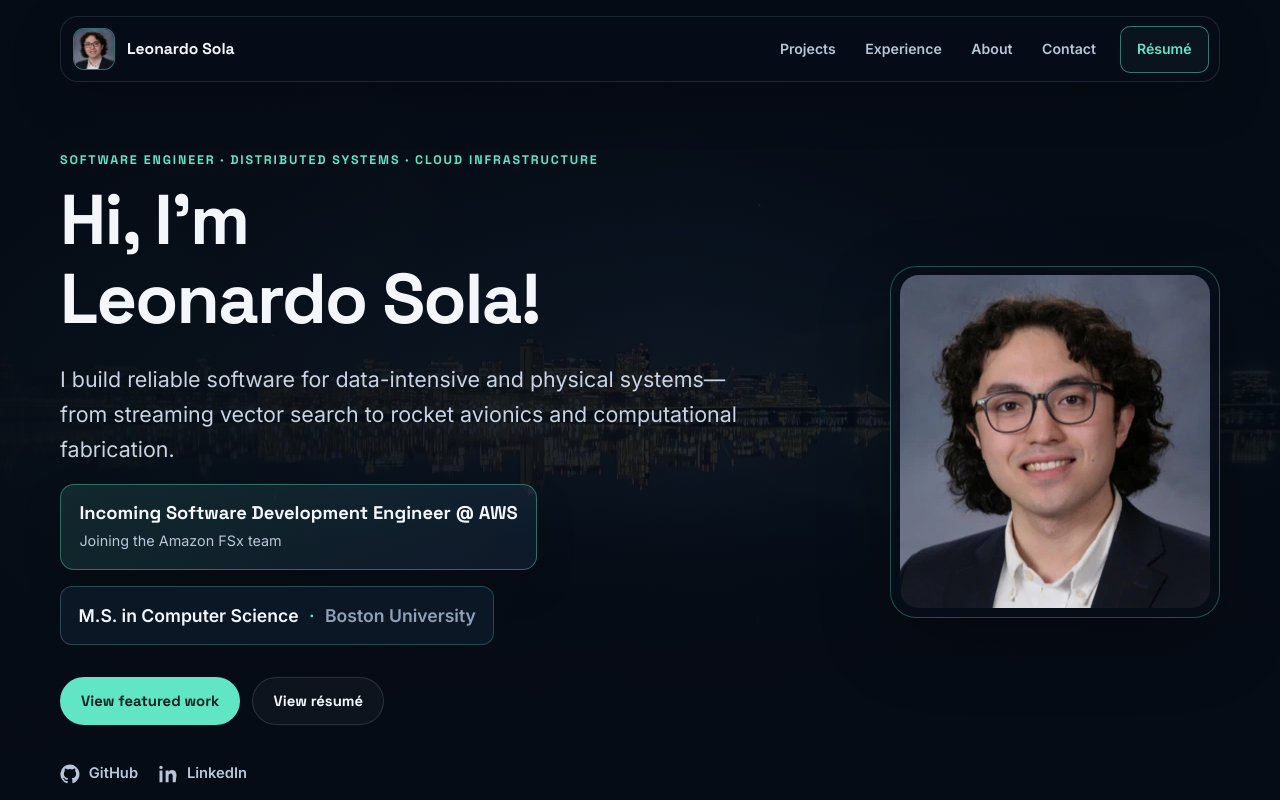
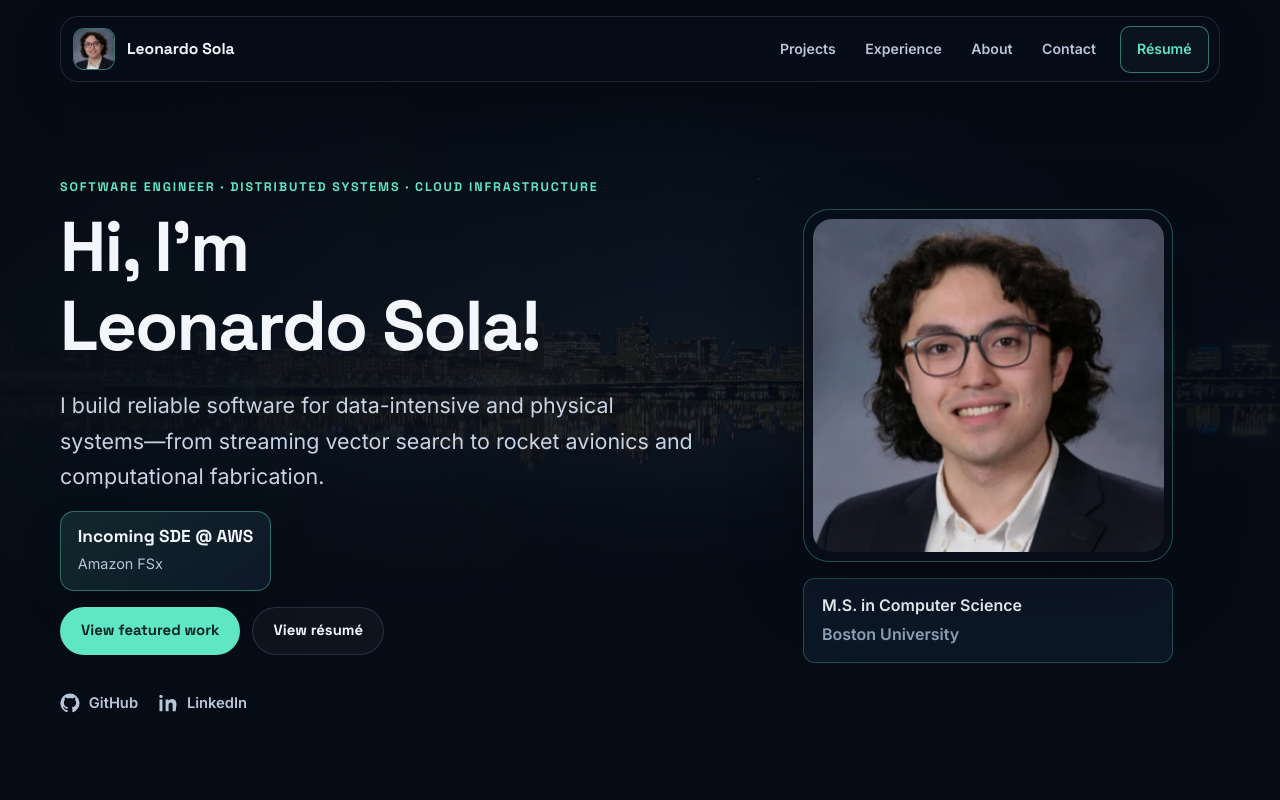
Before and after one commit to LeozSola/LeozSola.github.io, a plain HTML site: page index.html in a window 1280 px wide. Shown: the top 800 px of the page. Drawn offline with Linux system fonts and the light colour scheme.

Commit message:
landing page reformat

```diff
--- a/css/site.css
+++ b/css/site.css
@@ -397,13 +397,13 @@ p {
 
 .hero-grid {
   display: grid;
-  grid-template-columns: minmax(0, 1.2fr) minmax(250px, 0.65fr);
+  grid-template-columns: minmax(0, 1.38fr) minmax(300px, 1fr);
   align-items: center;
-  gap: clamp(3rem, 8vw, 7rem);
+  gap: clamp(2rem, 4.5vw, 4rem);
 }
 
 .hero-copy {
-  max-width: 760px;
+  max-width: 680px;
 }
 
 .hero-lede {
@@ -416,9 +416,9 @@ p {
 
 .hero-next {
   width: fit-content;
-  max-width: 100%;
+  max-width: min(100%, 430px);
   margin: 0 0 1rem;
-  padding: 1rem 1.15rem;
+  padding: 0.85rem 1.05rem;
   display: grid;
   gap: 0.2rem;
   background: linear-gradient(135deg, rgba(96, 230, 197, 0.12), rgba(103, 167, 255, 0.08));
@@ -430,7 +430,7 @@ p {
 .hero-next-label {
   color: var(--text);
   font-family: var(--heading);
-  font-size: clamp(1rem, 2vw, 1.15rem);
+  font-size: clamp(0.98rem, 1.5vw, 1.08rem);
   font-weight: 700;
   line-height: 1.35;
 }
@@ -441,18 +441,18 @@ p {
 }
 
 .hero-credential {
-  width: fit-content;
-  margin: 0 0 2rem;
+  width: 100%;
+  margin: 0;
   padding: 0.85rem 1.1rem;
-  display: flex;
-  flex-wrap: wrap;
-  gap: 0.25rem 0.65rem;
+  display: grid;
+  gap: 0.1rem;
   color: var(--text);
   background: rgba(16, 28, 45, 0.72);
   border: 1px solid rgba(96, 230, 197, 0.25);
   border-radius: 12px;
-  font-size: 1.1rem;
+  font-size: 1rem;
   font-weight: 600;
+  text-align: left;
 }
 
 .hero-credential span + span {
@@ -460,9 +460,7 @@ p {
 }
 
 .hero-credential span + span::before {
-  margin-right: 0.65rem;
-  color: var(--accent);
-  content: "·";
+  content: none;
 }
 
 .hero-actions,
@@ -495,10 +493,13 @@ p {
 }
 
 .hero-portrait-wrap {
-  justify-self: end;
-  width: min(100%, 330px);
+  width: min(100%, 370px);
+  display: grid;
+  align-self: center;
+  justify-self: center;
+  gap: 1rem;
   text-align: center;
-  transform: translateY(-2rem);
+  transform: translateY(-1rem);
 }
 
 .portrait-frame {
@@ -1653,7 +1654,7 @@ body.dialog-open {
   }
 
   .hero-portrait-wrap {
-    width: min(58vw, 290px);
+    width: min(64vw, 340px);
     justify-self: center;
     transform: none;
   }
--- a/index.html
+++ b/index.html
@@ -88,10 +88,9 @@
           <h1 id="hero-title">Hi, I’m <span>Leonardo Sola!</span></h1>
           <p class="hero-lede">I build reliable software for data-intensive and physical systems—from streaming vector search to rocket avionics and computational fabrication.</p>
           <div class="hero-next" aria-label="Upcoming position">
-            <span class="hero-next-label">Incoming Software Development Engineer @ AWS</span>
-            <span class="hero-next-team">Joining the Amazon FSx team</span>
+            <span class="hero-next-label">Incoming SDE @ AWS</span>
+            <span class="hero-next-team">Amazon FSx</span>
           </div>
-          <p class="hero-credential"><span>M.S. in Computer Science</span><span>Boston University</span></p>
 
           <div class="hero-actions">
             <a class="button button-primary" href="#work">View featured work</a>
@@ -114,6 +113,7 @@
           <div class="portrait-frame">
             <img class="hero-portrait" src="images/optimized/portrait.webp" alt="Portrait of Leonardo Sola" width="334" height="333" decoding="async" fetchpriority="high">
           </div>
+          <p class="hero-credential"><span>M.S. in Computer Science</span><span>Boston University</span></p>
         </div>
       </div>
 
```
